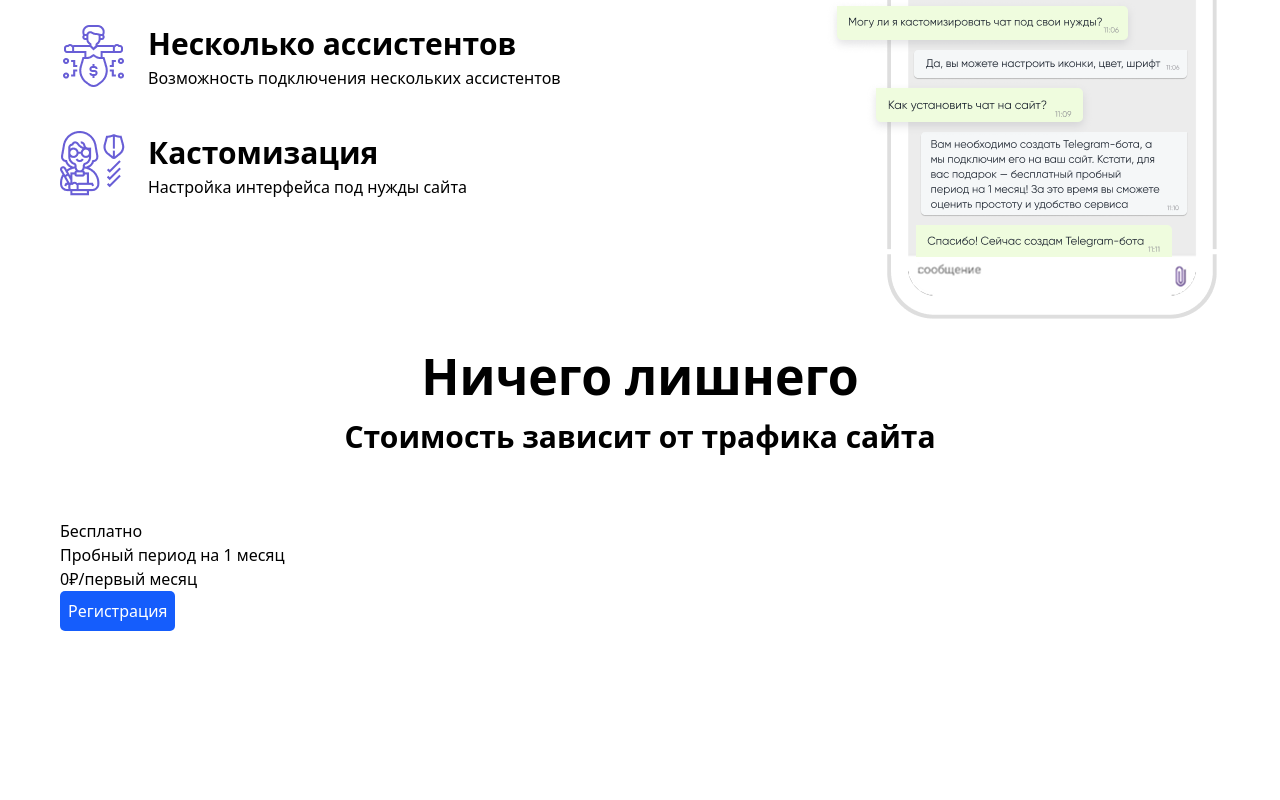
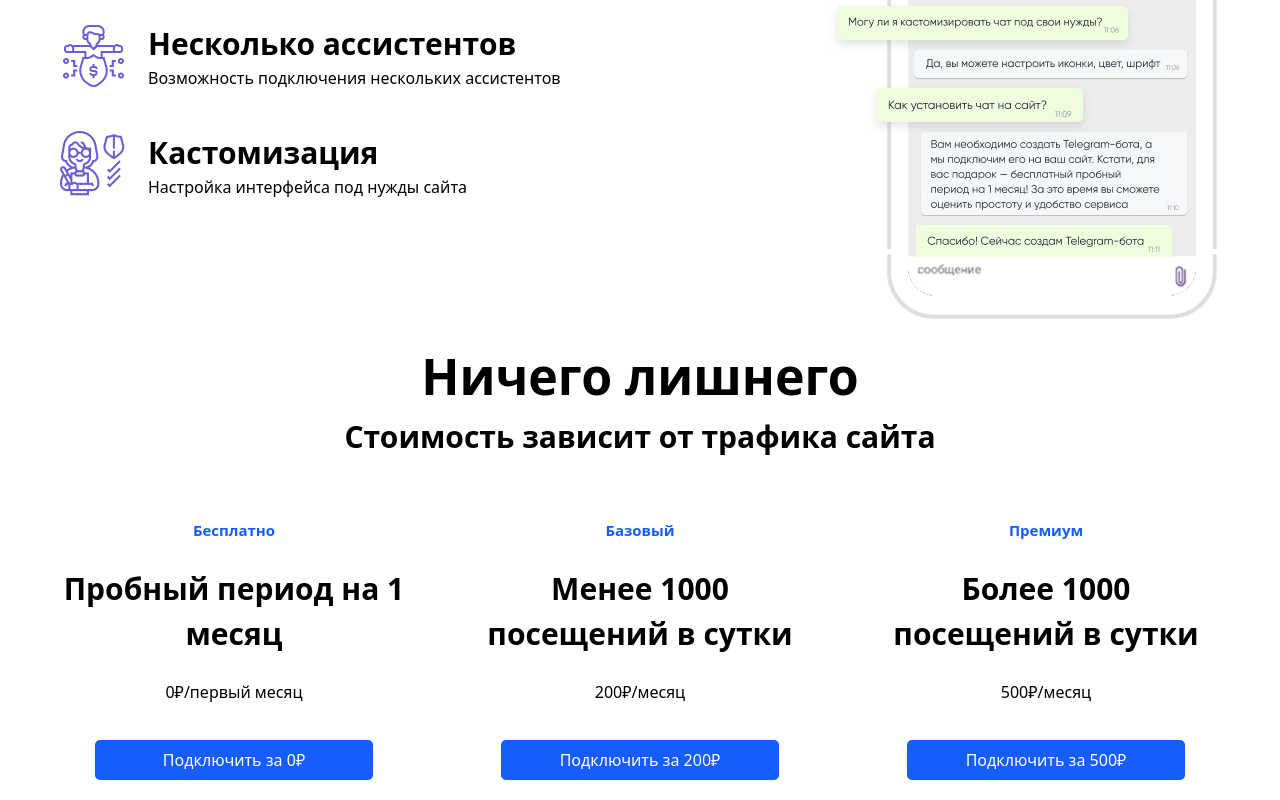
Before and after one commit to simle-pro/Exam2, a website: page index.html in a window 1280 px wide. Shown: the part 1154-1954 px from the top of the page. Before the commit the page ends 1805 px from the top, so only its background shows below. Drawn offline with Linux system fonts and the light colour scheme.

Commit message:
section4

```diff
--- a/index.html
+++ b/index.html
@@ -85,13 +85,32 @@
 
 
  <section class="flex  justify-between flex-col lg:flex-row max-w-300 p-5 m-auto gap-5 mt-10">
-    <div class="w-[30%]">
-        <p>Бесплатно</p>
-        <h1>Пробный период на 1 месяц</h1>
+
+    <div class="w-[99%] lg:w-[30%] flex flex-col gap-6 items-center text-center">
+        <p class="text-[15px] text-blue-600 font-bold">Бесплатно</p>
+        <h1 class="text-[30px] font-bold">Пробный период на 1 месяц</h1>
         <p>0₽/первый месяц</p>
-    <button class="p-2 rounded-[5px] text-white bg-blue-600">Регистрация</button>
+    <button class="p-2 rounded-[5px] w-[80%] mt-3 text-white bg-blue-600">Подключить за 0₽</button>
     </div>
+
+    <div class="w-[99%] lg:w-[30%] flex flex-col gap-6 items-center text-center">
+        <p class="text-[15px] text-blue-600 font-bold">Базовый</p>
+        <h1 class="text-[30px] font-bold">Менее 1000 посещений в сутки</h1>
+        <p>200₽/месяц</p>
+    <button class="p-2 rounded-[5px] w-[80%] mt-3 text-white bg-blue-600">Подключить за 200₽</button>
+    </div>
+
+    <div class="w-[99%] lg:w-[30%] flex flex-col gap-6 items-center text-center">
+        <p class="text-[15px] text-blue-600 font-bold">Премиум</p>
+        <h1 class="text-[30px] font-bold">Более 1000 посещений в сутки</h1>
+        <p>500₽/месяц</p>
+    <button class="p-2 rounded-[5px] w-[80%] mt-3 text-white bg-blue-600">Подключить за 500₽</button>
+    </div>
+
  </section>
+
+ <h1 class="text-[30px] font-bold lg:text-[50px] text-center"></h1>
+
 
 
 </body>
```
Also changed, not shown: src/output.css.
